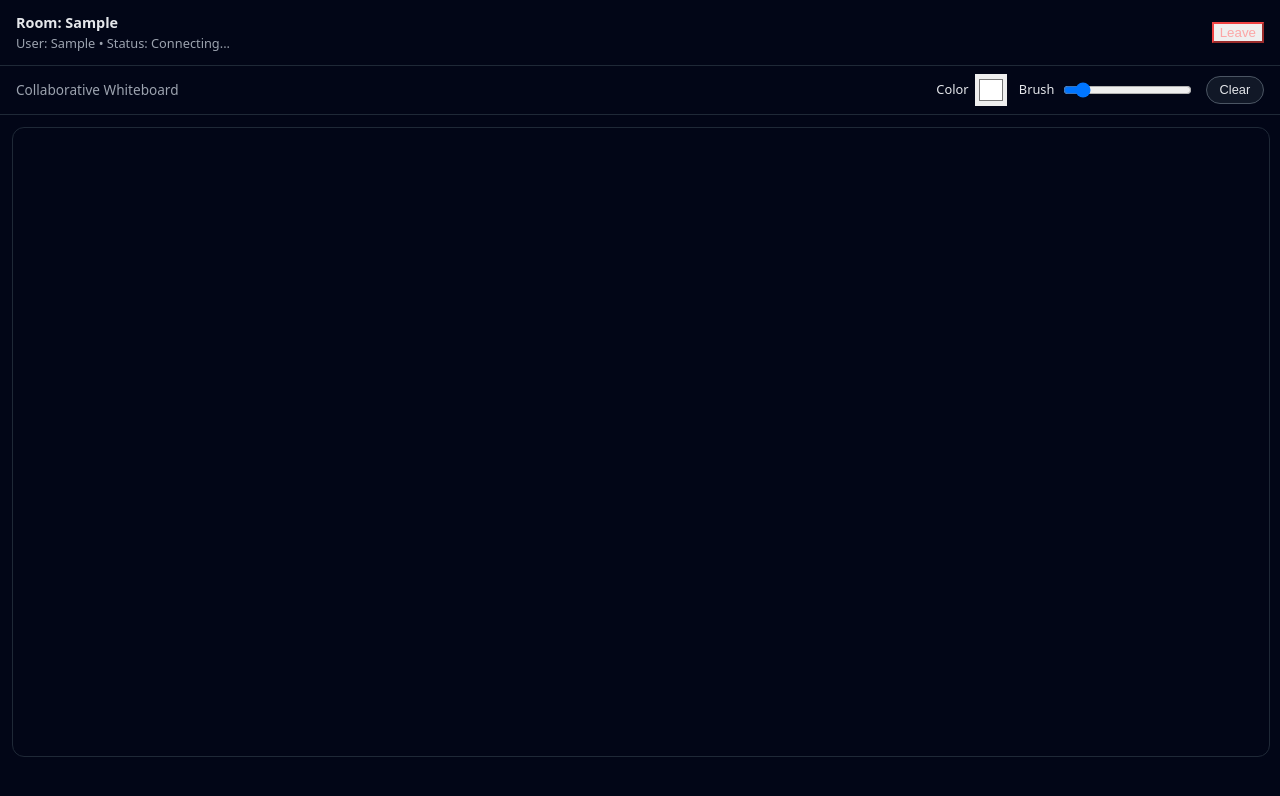
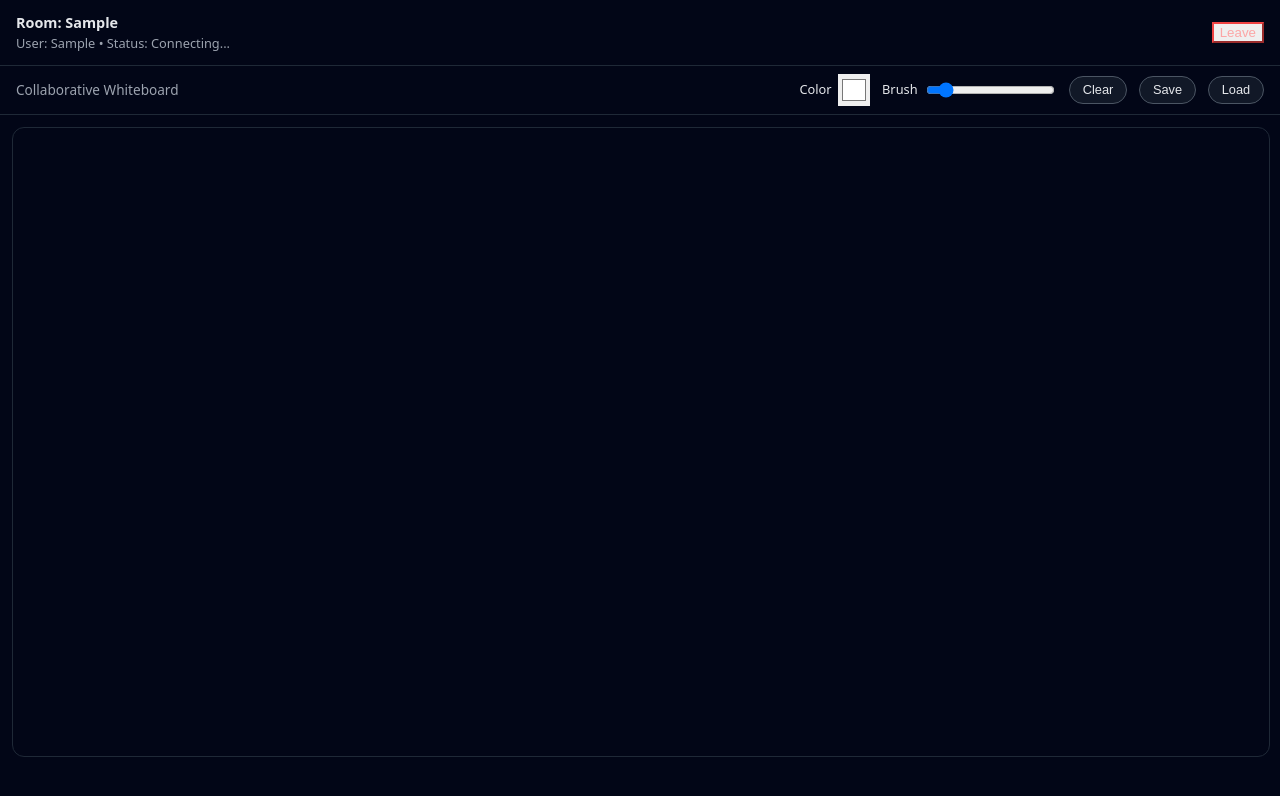
Before and after one commit to YashB28/Web-Based-Whiteboard, a React (Vite) app in the folder client/: page / in a window 1280 px wide. Both pictures are taken after typing "Sample", "Sample" into the empty fields and a click on the button "Join Whiteboard". Shown: the top 796 px of the page. Built offline with nearby package versions, Linux system fonts and the light colour scheme; no server answers.

Commit message:
Add save/load controls to whiteboard and connect to backend APIs

```diff
--- a/client/src/Whiteboard.jsx
+++ b/client/src/Whiteboard.jsx
@@ -1,7 +1,10 @@
 import { useRef, useEffect, useState } from "react";
 import { io } from "socket.io-client";
 
-const SOCKET_URL = "https://organic-potato-4jg9w56rxqpj27jv-4000.app.github.dev";
+// Backend Socket.IO + API base URL
+const SOCKET_URL =
+  "https://organic-potato-4jg9w56rxqpj27jv-4000.app.github.dev";
+const API_BASE = SOCKET_URL;
 
 function Whiteboard({ roomId, userName, onLeave }) {
   const canvasRef = useRef(null);
@@ -13,22 +16,17 @@ function Whiteboard({ roomId, userName, onLeave }) {
   const [color, setColor] = useState("#ffffff");
   const [lineWidth, setLineWidth] = useState(3);
   const [status, setStatus] = useState("Connecting...");
+  const [isSaving, setIsSaving] = useState(false);
+  const [isLoading, setIsLoading] = useState(false);
 
   // --- Socket.IO setup ---
   useEffect(() => {
-    // Create socket connection
-    const socket = io(SOCKET_URL, {
-      transports: ["websocket"],
-      secure: true,
-      rejectUnauthorized: false,
-      path: "/socket.io",
-    });
+    const socket = io(SOCKET_URL);
 
     socketRef.current = socket;
 
     socket.on("connect", () => {
       setStatus("Connected");
-      // Join the room once connected
       socket.emit("join_room", { roomId, userName });
     });
 
@@ -40,7 +38,6 @@ function Whiteboard({ roomId, userName, onLeave }) {
       console.log("User joined:", data);
     });
 
-    // When other users draw, we render their strokes
     socket.on("draw", (data) => {
       const canvas = canvasRef.current;
       if (!canvas) return;
@@ -49,7 +46,6 @@ function Whiteboard({ roomId, userName, onLeave }) {
       drawLine(ctx, x0, y0, x1, y1, color, lineWidth);
     });
 
-    // When another user clears the board
     socket.on("clear", () => {
       clearCanvas();
     });
@@ -118,10 +114,8 @@ function Whiteboard({ roomId, userName, onLeave }) {
     const { x: x0, y: y0 } = lastPointRef.current;
     const { x: x1, y: y1 } = newPos;
 
-    // Draw locally
     drawLine(ctx, x0, y0, x1, y1, color, lineWidth);
 
-    // Send to others in the room
     socketRef.current?.emit("draw", {
       roomId,
       x0,
@@ -148,10 +142,62 @@ function Whiteboard({ roomId, userName, onLeave }) {
   };
 
   const handleClear = () => {
-    // Clear locally
     clearCanvas();
-    // Ask others to clear
     socketRef.current?.emit("clear", roomId);
+  };
+
+  const handleSave = async () => {
+    try {
+      setIsSaving(true);
+      const canvas = canvasRef.current;
+      const imageData = canvas.toDataURL("image/png");
+      const res = await fetch(`${API_BASE}/api/sessions/save`, {
+        method: "POST",
+        headers: { "Content-Type": "application/json" },
+        body: JSON.stringify({
+          roomId,
+          userName,
+          imageData,
+        }),
+      });
+      const data = await res.json();
+      console.log("Save response:", data);
+      if (!res.ok) {
+        alert("Error saving: " + (data.error || "Unknown error"));
+      } else {
+        alert("Whiteboard saved (" + data.action + ").");
+      }
+    } catch (err) {
+      console.error(err);
+      alert("Error saving whiteboard");
+    } finally {
+      setIsSaving(false);
+    }
+  };
+
+  const handleLoad = async () => {
+    try {
+      setIsLoading(true);
+      const res = await fetch(`${API_BASE}/api/sessions/${roomId}`);
+      const data = await res.json();
+      if (!res.ok) {
+        alert(data.error || "No saved session for this room.");
+        return;
+      }
+      const img = new Image();
+      img.onload = () => {
+        const canvas = canvasRef.current;
+        const ctx = canvas.getContext("2d");
+        clearCanvas();
+        ctx.drawImage(img, 0, 0, canvas.width, canvas.height);
+      };
+      img.src = data.imageData;
+    } catch (err) {
+      console.error(err);
+      alert("Error loading whiteboard");
+    } finally {
+      setIsLoading(false);
+    }
   };
 
   return (
@@ -171,9 +217,7 @@ function Whiteboard({ roomId, userName, onLeave }) {
       </header>
 
       <div className="toolbar">
-        <div className="toolbar-spacer">
-          Collaborative Whiteboard
-        </div>
+        <div className="toolbar-spacer">Collaborative Whiteboard</div>
         <label>
           Color
           <input
@@ -194,6 +238,12 @@ function Whiteboard({ roomId, userName, onLeave }) {
           />
         </label>
         <button onClick={handleClear}>Clear</button>
+        <button onClick={handleSave} disabled={isSaving}>
+          {isSaving ? "Saving..." : "Save"}
+        </button>
+        <button onClick={handleLoad} disabled={isLoading}>
+          {isLoading ? "Loading..." : "Load"}
+        </button>
       </div>
 
       <div className="main-canvas-container">
```
